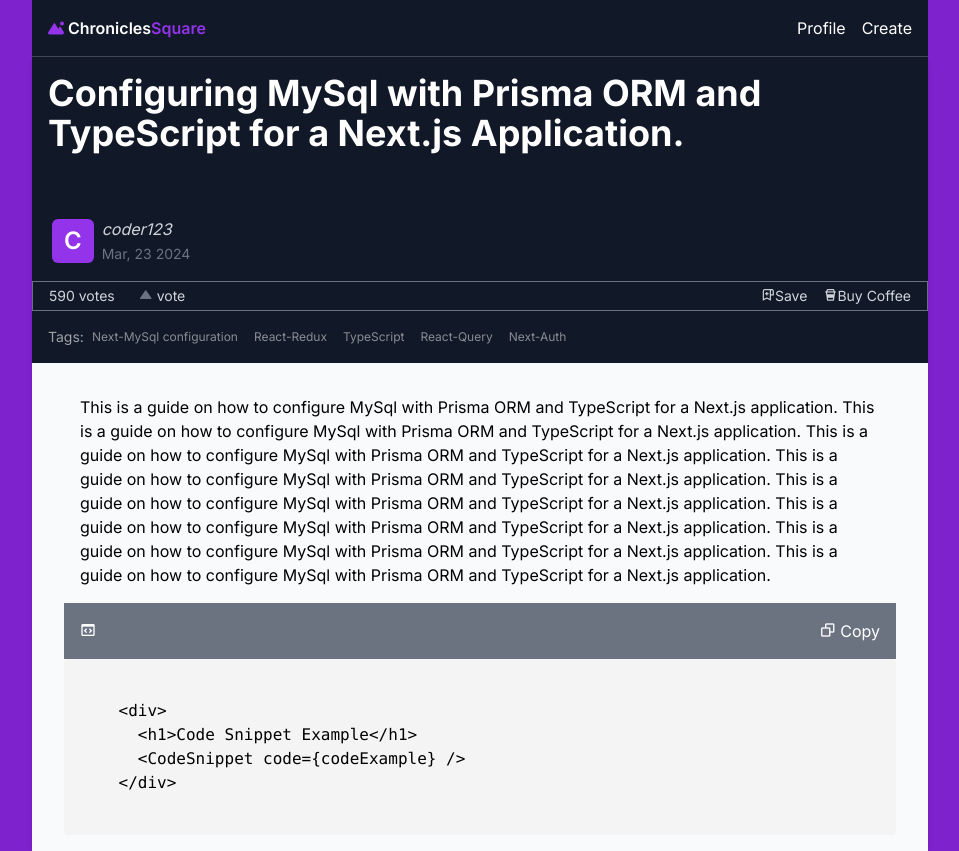
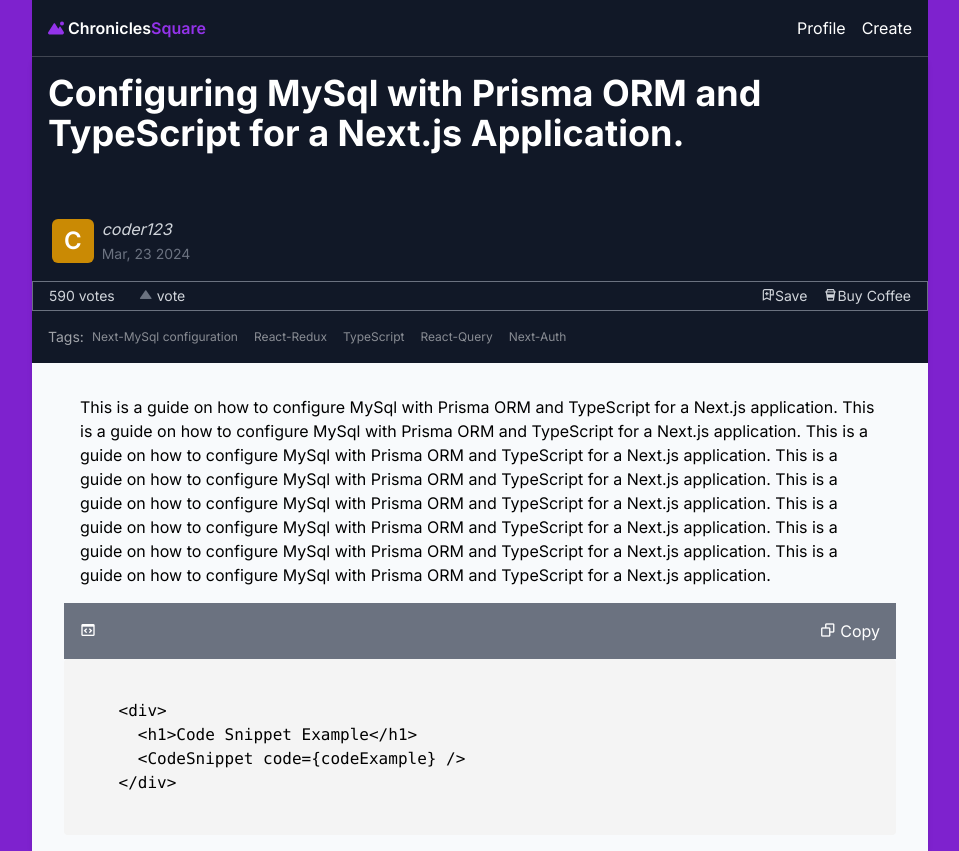
Before and after one commit to Ekpenga9000/chroniclessquare, a Next.js app: page /topic/1 in a window 1280 px wide. Shown: the whole page, without its empty margins (160-1119 px from the left). Built offline with nearby package versions, Linux system fonts and the light colour scheme.

Commit message:
Create profile page

```diff
--- a/app/components/FeedItem.tsx
+++ b/app/components/FeedItem.tsx
@@ -1,22 +1,10 @@
 "use client";
 import Link from "next/link";
 import { FeedItemProps } from "@app/interfaces/interfaces";
-
+import { getFirstLetter, randomizeColor } from "@app/utils/utils";
 
 const FeedItem = (props: FeedItemProps) => {
     const {creatorId, topicId, topic, upvotes, username, datePosted } = props;
-
-    const getFirstLetter = (name:string): string => {
-        return name.charAt(0).toLocaleUpperCase();
-    }
-    //create a function to randomize the background color and text color of the Icon
-    const randomizeColor = () => {
-        const colors = ["bg-purple-600", "bg-blue-600","bg-sky-600", "bg-teal-600", "bg-yellow-600", "bg-red-600", "bg-pink-600", "bg-green-600", "bg-indigo-600", "bg-orange-600"];
-        const randomColor = colors[Math.floor(Math.random() * colors.length)];
-        return randomColor;
-    }
-
-    //create a function to format the date
 
   return (
     <div className="flex items-center gap-4 shadow-sm w-full rounded-sm px-4 py-3">
--- /dev/null
+++ b/app/components/Profile.tsx
@@ -0,0 +1,41 @@
+import React from "react";
+import { ProfileProps } from "@app/interfaces/interfaces";
+import { getFirstLetter } from "@app/utils/utils";
+
+const Profile = (props: ProfileProps) => {
+    const { username, bio, links, profession } = props;
+    const { github, twitter, linkedin, coffee, website } = links;
+  return (
+    <div>
+      <span className="text-2xl md:text-4xl bg-purple-600 rounded-md px-2 font-bold text-white inline-block mb-4">
+        {username? getFirstLetter(username) : "C"}
+      </span>
+      <address className="text-white">coder123</address>
+          <p className="text-white text-sm">{ profession ? profession : "" }</p>
+      <p className="text-white my-8">
+        {bio? bio : "Empty bio.."}
+      </p>
+
+      {(!github && !linkedin && !website && !twitter && !coffee ) && <div> <p className="text-white font-bold mb-2">Check them out:</p>
+      <div className="flex items-center gap-2 mb-2">
+        <a href="">
+          <i className="bx bx-globe text-white text-lg"></i>
+        </a>
+        <a href="">
+          {" "}
+          <i className="bx bxl-github text-white text-lg"></i>{" "}
+        </a>
+        <a href="">
+          {" "}
+          <i className="bx bxl-linkedin text-white text-lg"></i>{" "}
+        </a>
+      </div>
+      <span className="text-white cursor-pointer">
+        <i className="bx bx-coffee-togo"></i>
+        Buy them coffee
+      </span> </div>}
+    </div>
+  );
+};
+
+export default Profile;
--- a/app/interfaces/interfaces.ts
+++ b/app/interfaces/interfaces.ts
@@ -16,3 +16,16 @@ export interface PopularTagsProps {
 export interface CodeSnippetProps {
     code: string;
 }
+
+export interface ProfileProps {
+    username: string;
+    profession: string;
+    bio: string;
+    links?: {
+        website?: string;
+        github?: string;
+        twitter?: string;
+        linkedin?: string;
+        coffee?: string;
+    } | null;
+}
--- /dev/null
+++ b/app/profile/[creatorId]/page.tsx
@@ -0,0 +1,19 @@
+import Profile from '@app/components/Profile'
+import React from 'react'
+
+const page = () => {
+  return (
+      <section className='flex justify-center'>
+          <div className='container-custom flex flex-col md:flex-row bg-gray-900'>
+              <div>
+                  <Profile />
+              </div>
+              <div>
+                  Personal feed
+              </div>
+          </div>
+    </section>
+  )
+}
+
+export default page
--- a/app/topic/[topicId]/page.tsx
+++ b/app/topic/[topicId]/page.tsx
@@ -4,11 +4,14 @@ import Link from "next/link";
 import PopularTags from "@app/components/PopularTags";
 import CodeSnippet from "@app/components/CodeSnippet";
 import Content from "@app/components/Content";
+import { randomizeColor, getFirstLetter } from "@app/utils/utils";
 
 
 const page = () => {
   const [isVoted, setIsVoted] = useState(false);
-  const [isBookmarked, setIsBookmarked] = useState(false);
+    const [isBookmarked, setIsBookmarked] = useState(false);
+
+    const creatorId = "1234";
 
   const handleToggleState = (arg: boolean, func: Function) => {
     func(!arg);
@@ -24,13 +27,13 @@ const page = () => {
           </h1>
           <div className="flex items-center pl-5 gap-2">
             <Link
-              href={"/profile"}
-              className="bg-purple-600 text-lg md:text-2xl px-3 py-1.5 rounded-md text-white font-semibold"
+                          href={"/profile"}
+                          className={`${randomizeColor()} text-lg md:text-2xl px-3 py-1.5 rounded-md text-white font-semibold`}
             >
               C
             </Link>
             <div className="my-4">
-              <Link href={"/profile"}>
+              <Link href={`/profile/${creatorId}`}>
                 <address className="text-gray-300 hover:text-white">
                   coder123
                 </address>
--- /dev/null
+++ b/app/utils/utils.ts
@@ -0,0 +1,20 @@
+export const getFirstLetter = (word: string) => {
+  return word.charAt(0).toLocaleUpperCase();
+};
+
+export const randomizeColor = (): string => {
+  const colors = [
+    "bg-purple-600",
+    "bg-blue-600",
+    "bg-sky-600",
+    "bg-teal-600",
+    "bg-yellow-600",
+    "bg-red-600",
+    "bg-pink-600",
+    "bg-green-600",
+    "bg-indigo-600",
+    "bg-orange-600",
+  ];
+  const randomColor = colors[Math.floor(Math.random() * colors.length)];
+  return randomColor;
+};
```
